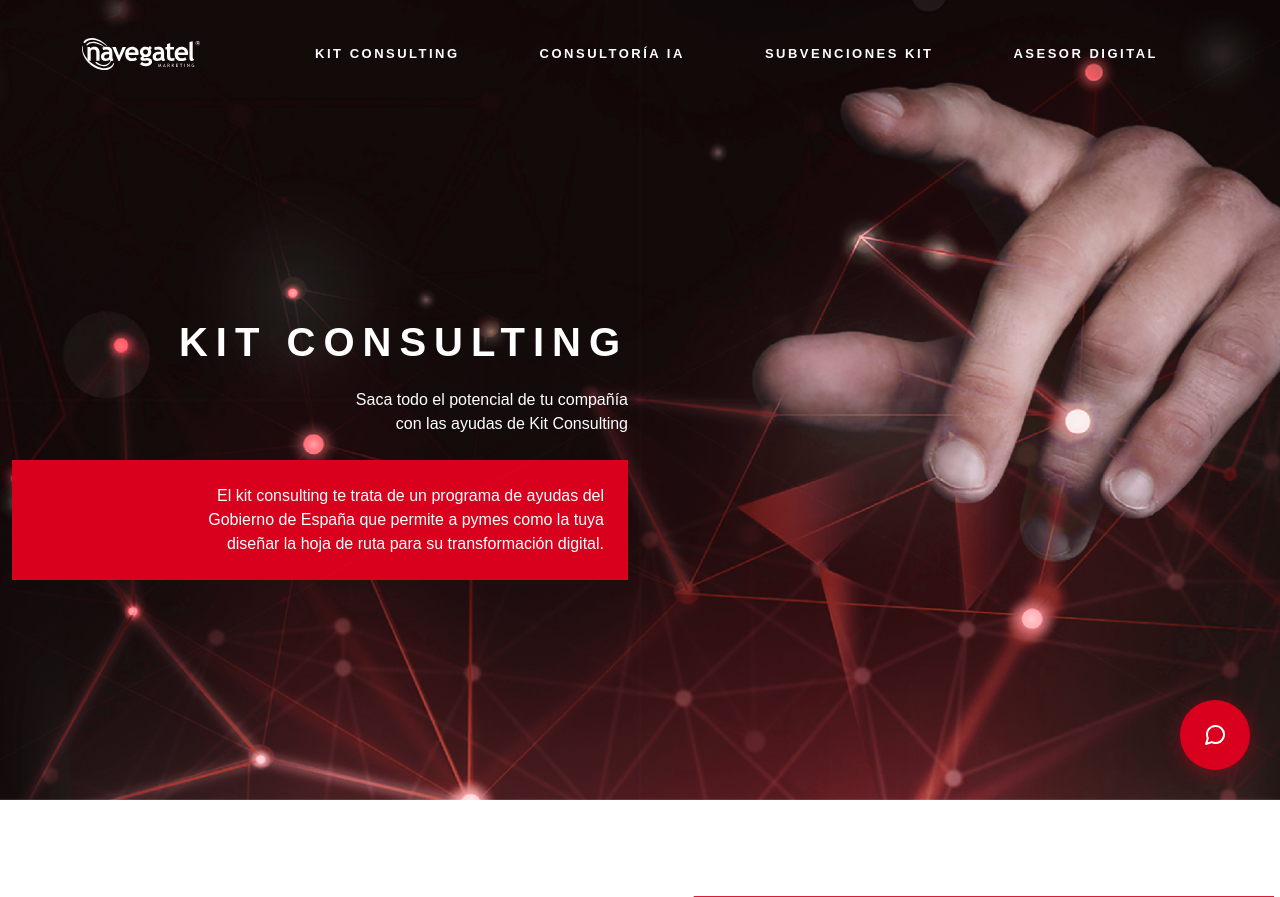
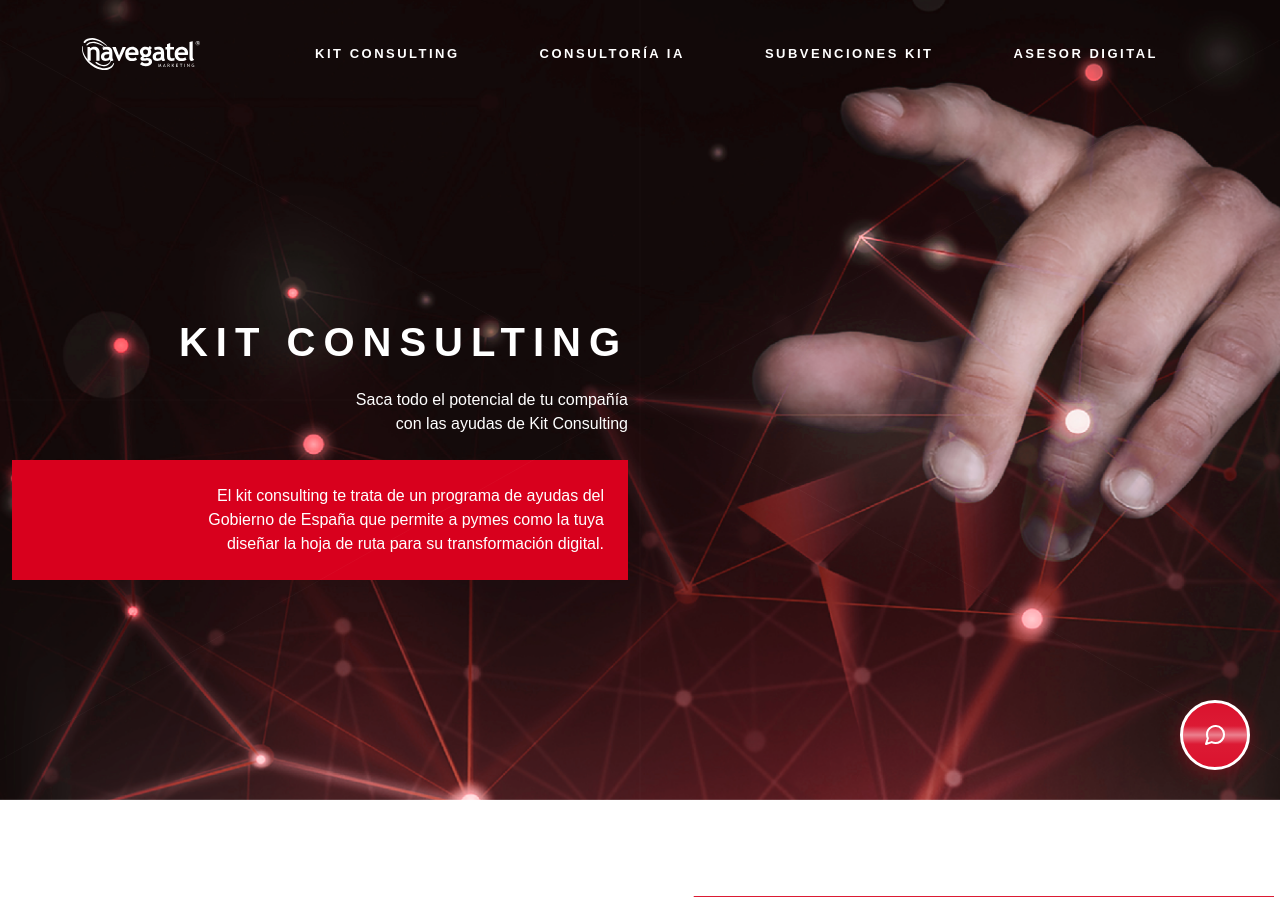
Before and after one commit to EdvardKS/DigitalAgentScheduler, a Flask app: page / in a window 1280 px wide. Shown: the top 897 px of the page. Run offline with Flask 3, Linux system fonts and the light colour scheme.

Commit message:
Agent query: Can you see the chatbot button with a white border and a metallic reflection animation moving across it?

```diff
--- a/static/css/style.css
+++ b/static/css/style.css
@@ -186,7 +186,7 @@ body * {
     border-radius: 50% !important;
     background-color: var(--primary-red) !important;
     color: var(--white) !important;
-    border: none !important;
+    border: 3px solid var(--white) !important;
     display: flex !important;
     align-items: center !important;
     justify-content: center !important;
@@ -197,6 +197,36 @@ body * {
     visibility: visible !important;
     opacity: 1 !important;
     padding: 0 !important;
+    overflow: hidden !important;
+    position: relative !important;
+}
+
+.chat-toggle::before {
+    content: '' !important;
+    position: absolute !important;
+    top: -50% !important;
+    left: -50% !important;
+    width: 200% !important;
+    height: 200% !important;
+    background: linear-gradient(
+        45deg,
+        transparent 0%,
+        rgba(255, 255, 255, 0.1) 45%,
+        rgba(255, 255, 255, 0.5) 50%,
+        rgba(255, 255, 255, 0.1) 55%,
+        transparent 100%
+    ) !important;
+    transform: rotate(-45deg) !important;
+    animation: metallic-shine 3s infinite !important;
+}
+
+@keyframes metallic-shine {
+    0% {
+        left: -200% !important;
+    }
+    100% {
+        left: 200% !important;
+    }
 }
 
 .chat-toggle:hover {
@@ -209,6 +239,8 @@ body * {
     height: 32px !important;
     stroke-width: 2 !important;
     color: var(--white) !important;
+    position: relative !important;
+    z-index: 1 !important;
 }
 
 .chat-body {
--- a/templates/base.html
+++ b/templates/base.html
@@ -46,7 +46,7 @@
                 <h4 class="text-center mb-5 py-3 fs-6">Ponte en contacto con nosotros para resolver tus dudas o solicitar el kit consulting</h4>
                 <!-- Logo -->
                 <div class="col-md-3 mb-4 mb-md-0">
-                    <img src="static/disenyo/SVG/01-LOGO.svg" alt="Navegatel Logo" class="img-fluid" style="width: 150px;">
+                    <img src="static/disenyo/SVG/01-LOGO.svg" alt="Navegatel Logo" class="img-fluid" style="width: 150px;color:white !important">
                     <div class="d-flex gap-2 mt-2">
                         <a href="https://instagram.com" class="text-white" target="_blank">
                             <i data-feather="instagram"></i>
```
